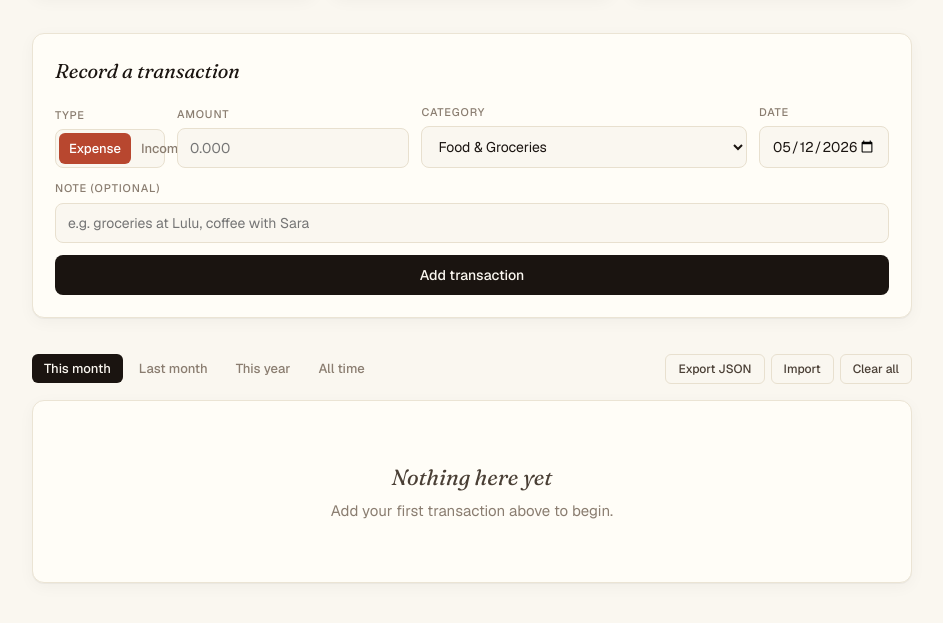
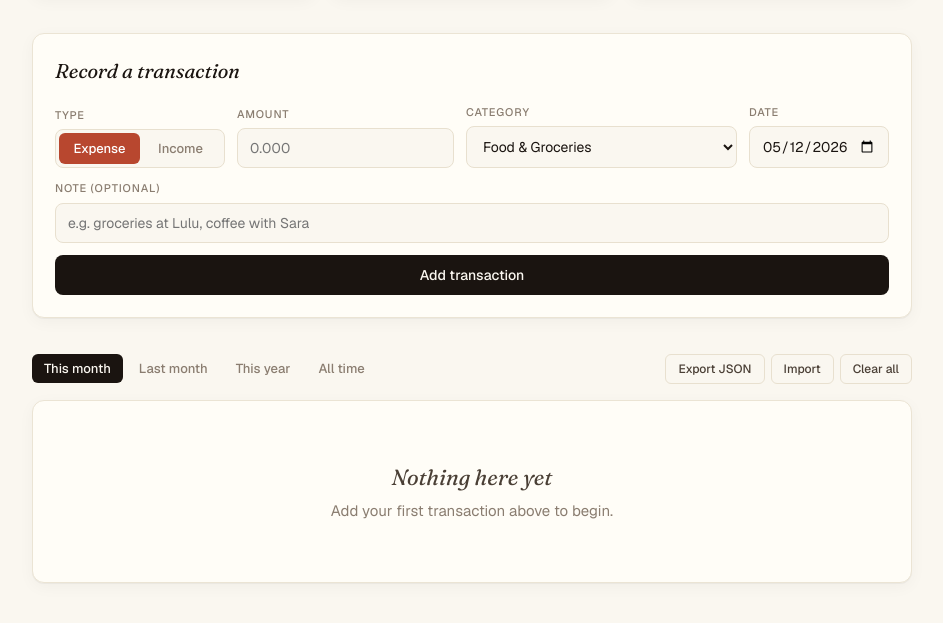
Before and after one commit to Alixman92/ledger, a plain HTML site: page index.html in a window 1280 px wide. Shown: the part 285-908 px from the top of the page, without its empty margins (168-1111 px from the left). Drawn offline with nearby package versions, Linux system fonts and the light colour scheme.

Commit message:
Update index.html

```diff
--- a/index.html
+++ b/index.html
@@ -43,14 +43,14 @@
 
   .add-section { background: var(--surface); border: 1px solid var(--surface-edge); border-radius: 12px; padding: 22px; margin-bottom: 36px; box-shadow: var(--shadow); }
   .section-title { font-family: 'Fraunces', serif; font-style: italic; font-size: 20px; font-weight: 400; margin-bottom: 18px; color: var(--ink); }
-  .form-row { display: grid; grid-template-columns: 110px 1fr 1.4fr 130px; gap: 12px; align-items: end; }
+  .form-row { display: grid; grid-template-columns: 170px 1fr 1.4fr 140px; gap: 12px; align-items: end; }
   .field { display: flex; flex-direction: column; }
   .field label { font-size: 11px; letter-spacing: 0.08em; text-transform: uppercase; color: var(--muted); margin-bottom: 6px; font-weight: 500; }
   .field input, .field select { background: var(--bg); border: 1px solid var(--rule); border-radius: 8px; padding: 10px 12px; font-family: 'Geist', sans-serif; font-size: 14px; color: var(--ink); transition: border-color 0.15s; }
   .field input:focus, .field select:focus { outline: none; border-color: var(--ink-soft); }
   .field-full { grid-column: 1 / -1; }
   .type-toggle { display: flex; background: var(--bg); border: 1px solid var(--rule); border-radius: 8px; padding: 3px; }
-  .type-toggle button { flex: 1; background: transparent; border: none; padding: 7px 10px; font-family: 'Geist', sans-serif; font-size: 13px; color: var(--muted); cursor: pointer; border-radius: 6px; font-weight: 500; transition: all 0.15s; }
+  .type-toggle button { flex: 1; background: transparent; border: none; padding: 7px 6px; font-family: 'Geist', sans-serif; font-size: 13px; color: var(--muted); cursor: pointer; border-radius: 6px; font-weight: 500; transition: all 0.15s; white-space: nowrap; }
   .type-toggle button.active.expense { background: var(--accent); color: white; }
   .type-toggle button.active.income { background: var(--positive); color: white; }
   .btn-primary { background: var(--ink); color: var(--bg); border: none; border-radius: 8px; padding: 11px 18px; font-family: 'Geist', sans-serif; font-size: 14px; font-weight: 500; cursor: pointer; transition: opacity 0.15s; }
```
